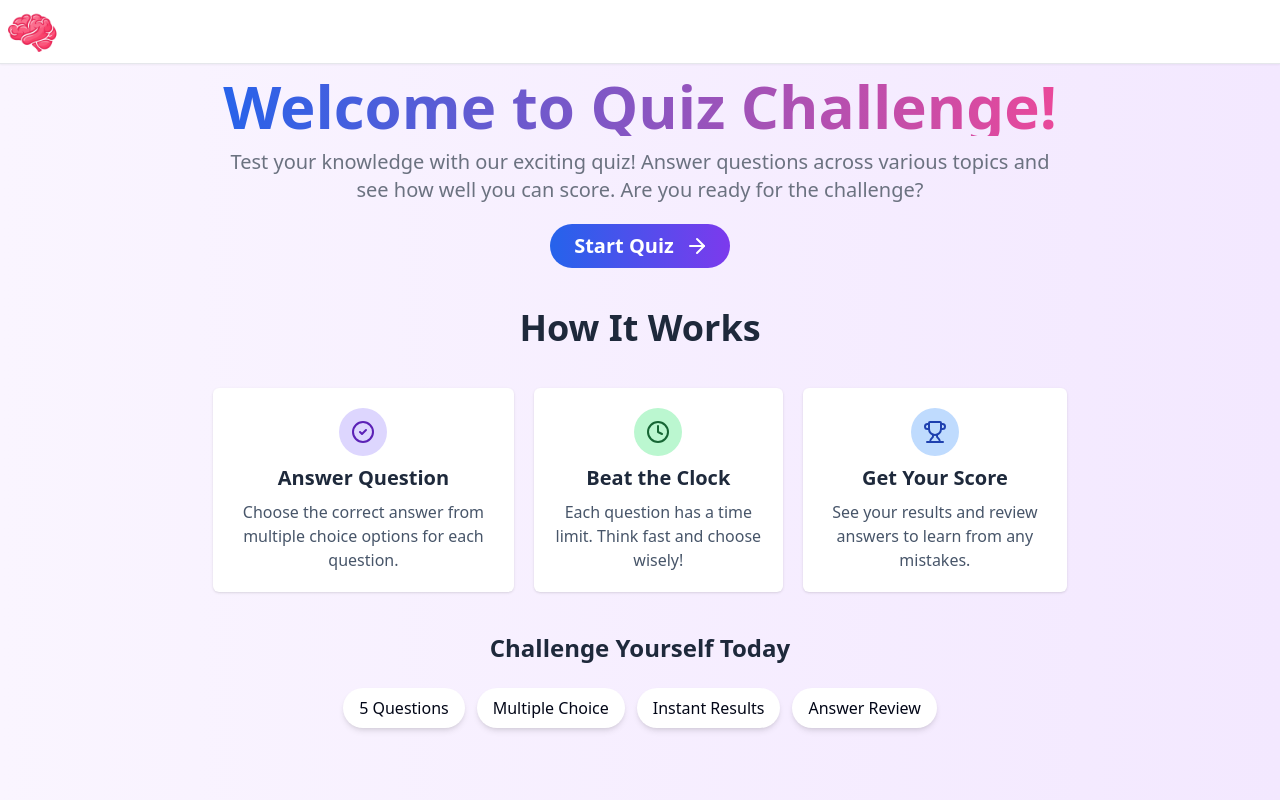
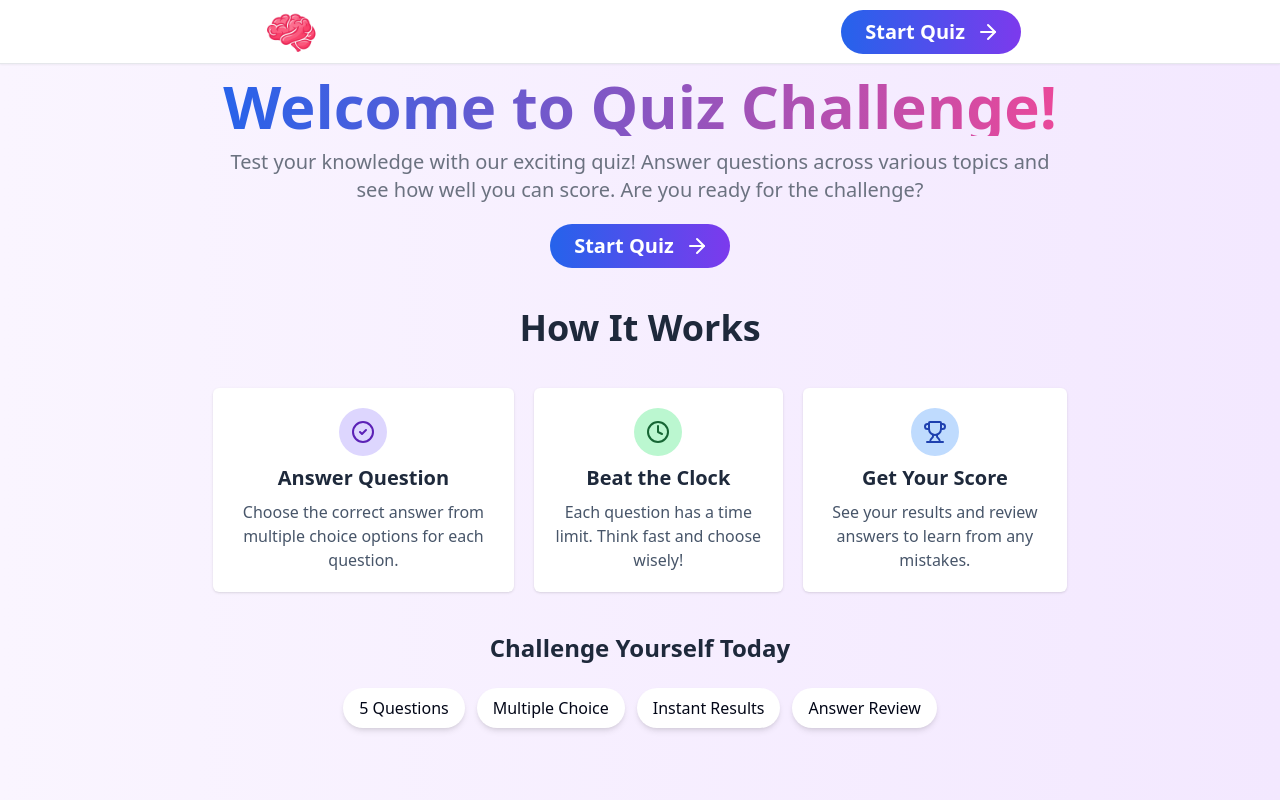
Before and after one commit to Ishimweric/Vexel, a React (Vite) app: page / in a window 1280 px wide. Shown: the top 800 px of the page. Built offline with nearby package versions, Linux system fonts and the light colour scheme.

Commit message:
Add: Added CTA button to the header

```diff
--- a/src/components/Header.jsx
+++ b/src/components/Header.jsx
@@ -1,8 +1,10 @@
+import StartQuizBtn from "./StartQuizBtn"
 function Header(){
   return (
     <header className="sticky top-0 w-full bg-white border-b h-16 shadow-sm">
-      <article>
+      <article className="flex items-center justify-around">
         <img src="images/vexel-logo.png" className="w-16"/>
+        <StartQuizBtn/>
       </article>
     </header>
   )
--- a/src/pages/HomePage.jsx
+++ b/src/pages/HomePage.jsx
@@ -12,7 +12,14 @@ function Home(){
 
   useEffect(()=>{
     quizBtnObserver.observe(quizBtn.current);
-  })
+    return(
+      ()=>{
+        if (quizBtn.current){
+          quizBtnObserver.unobserve(quizBtn.current);
+        }
+      }
+    )
+  },[])
 
   return(
     <main className="min-h-[calc(100vh-8rem)] w-2/3">
```
